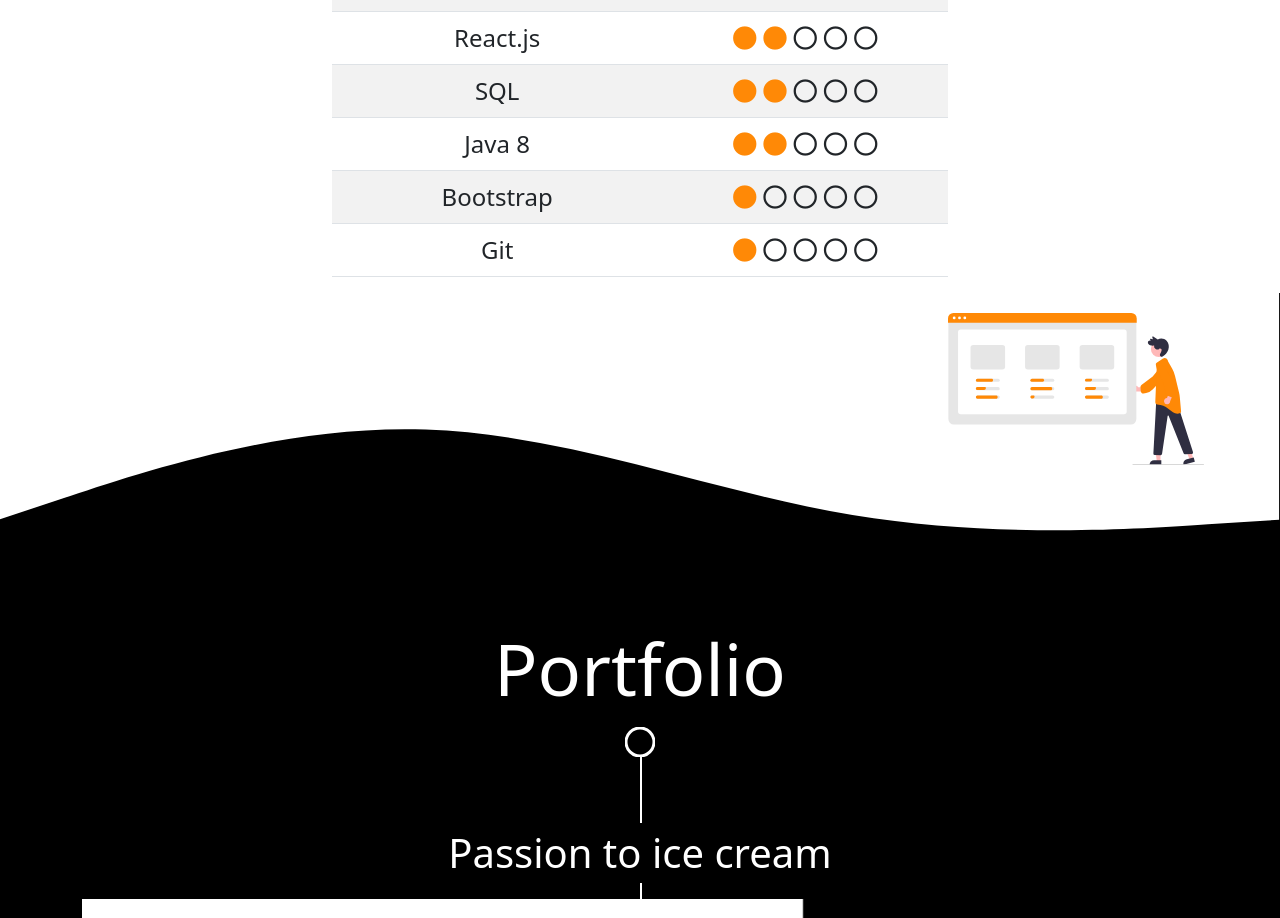
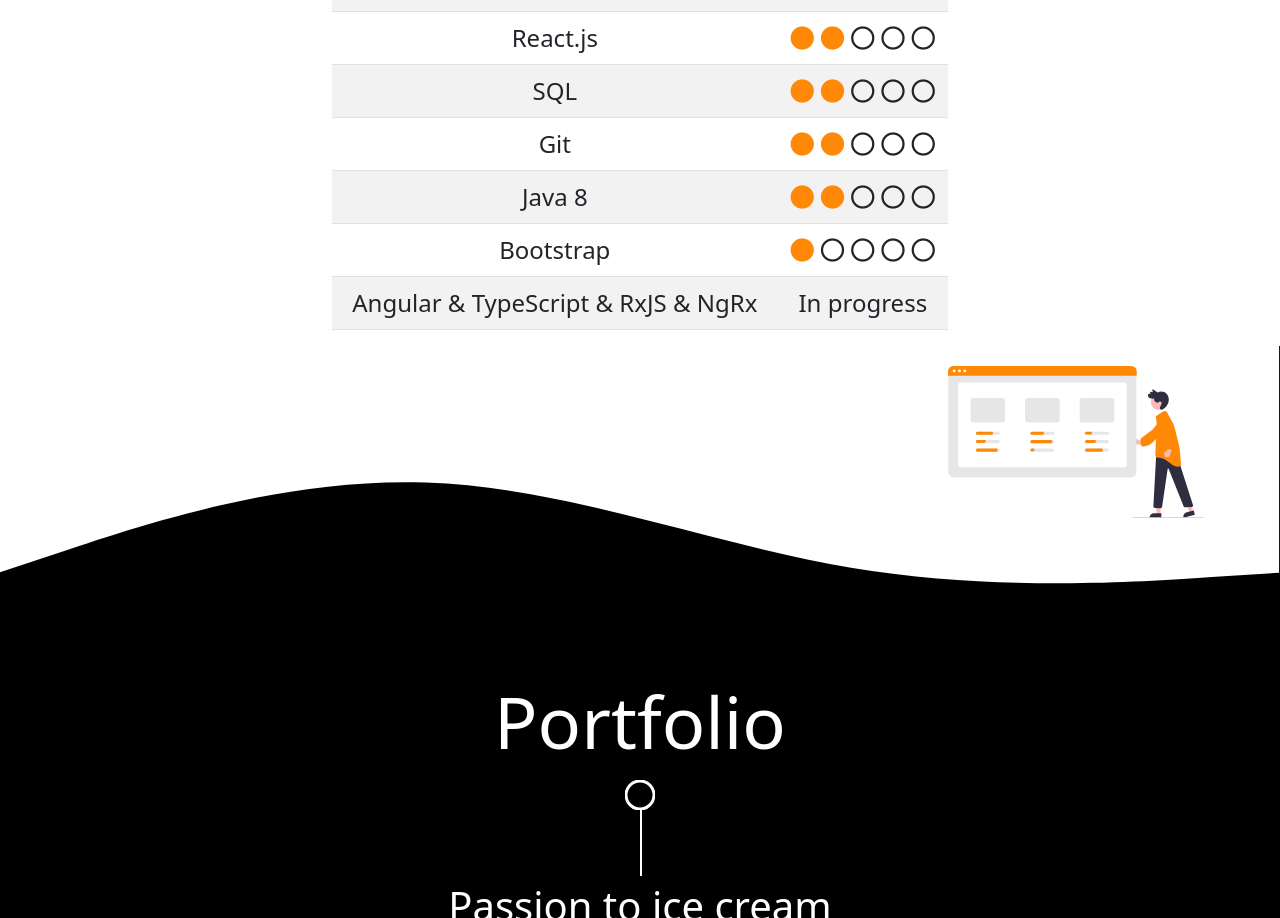
Before and after one commit to Maciej333/Home_page, a plain HTML site: page index.html in a window 1280 px wide. Shown: the part 1790-2708 px from the top of the page. Drawn offline with nearby package versions, Linux system fonts and the light colour scheme.

Commit message:
update skills

```diff
--- a/index.html
+++ b/index.html
@@ -134,6 +134,16 @@
                             </td>
                         </tr>
                         <tr>
+                            <td>Git</td>
+                            <td>
+                                <i class="fas fa-circle"></i>
+                                <i class="fas fa-circle"></i>
+                                <i class="far fa-circle"></i>
+                                <i class="far fa-circle"></i>
+                                <i class="far fa-circle"></i>
+                            </td>
+                        </tr>
+                        <tr>
                             <td>Java 8</td>
                             <td>
                                 <i class="fas fa-circle"></i>
@@ -154,13 +164,9 @@
                             </td>
                         </tr>
                         <tr>
-                            <td>Git</td>
+                            <td>Angular & TypeScript & RxJS & NgRx</td>
                             <td>
-                                <i class="fas fa-circle"></i>
-                                <i class="far fa-circle"></i>
-                                <i class="far fa-circle"></i>
-                                <i class="far fa-circle"></i>
-                                <i class="far fa-circle"></i>
+                                In progress
                             </td>
                         </tr>
                     </tbody>
```
